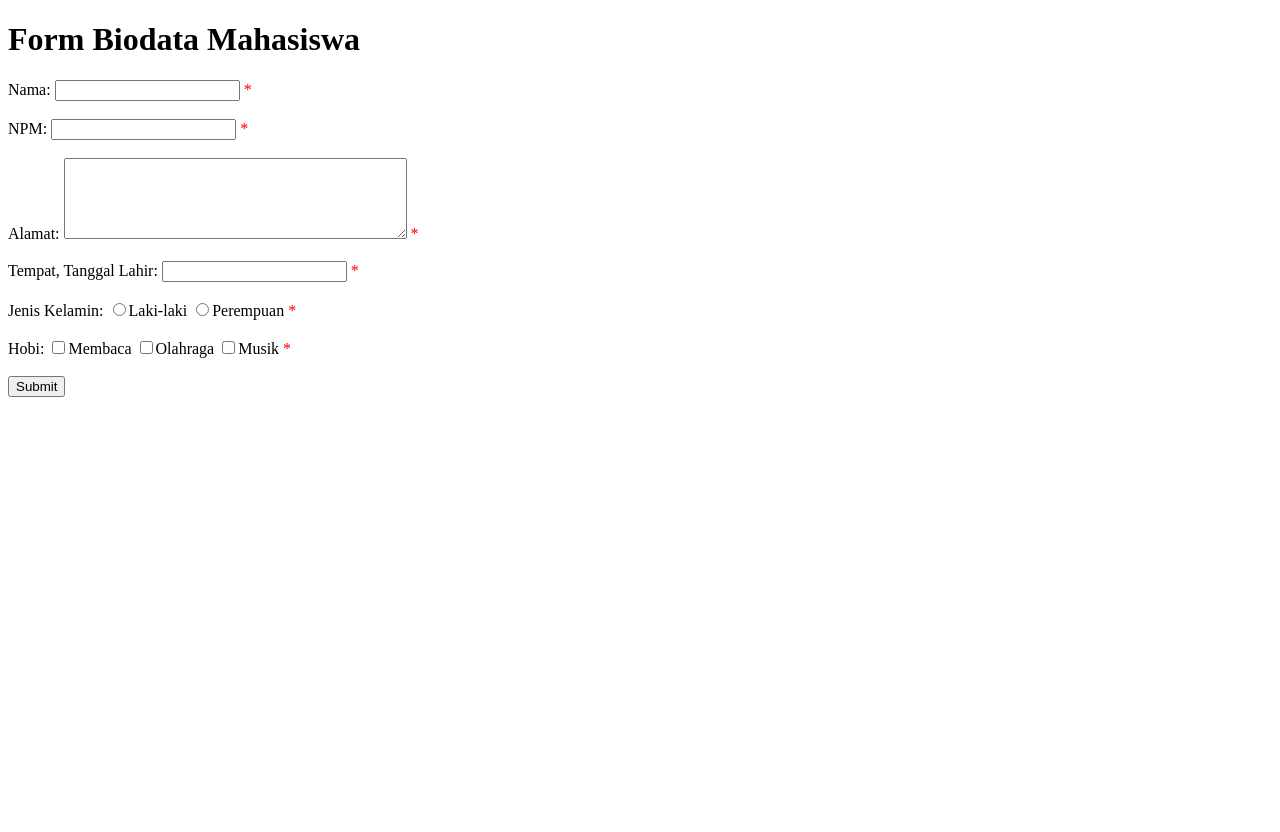
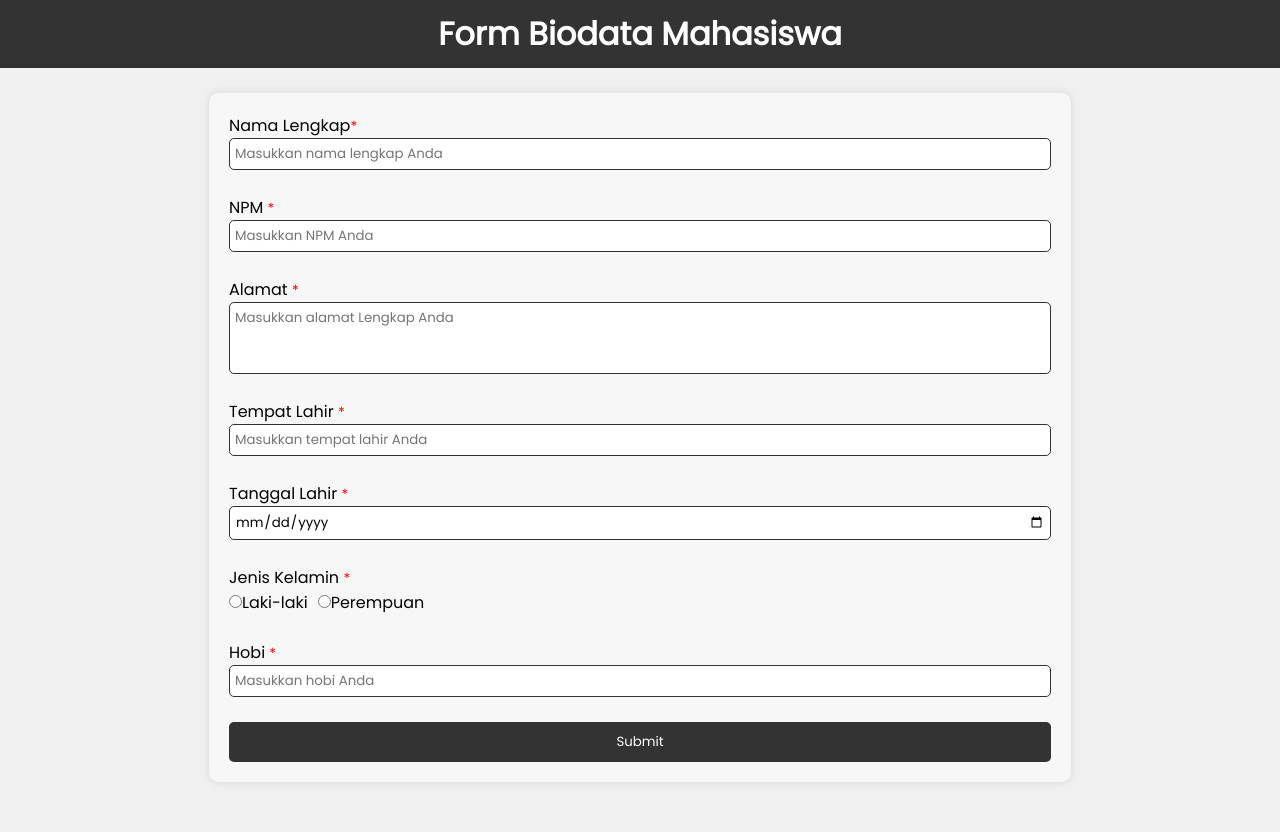
Before and after one commit to KangDap/PemrogramanWeb, a PHP site: page / in a window 1280 px wide. Before the commit the page ends 397 px from the top, so only its background shows below. Run offline with PHP 8.4, Linux system fonts and the light colour scheme.

Commit message:
Update index.php

```diff
--- a/Tugas 4/index.php
+++ b/Tugas 4/index.php
@@ -3,20 +3,98 @@
 <head>
     <meta charset="UTF-8">
     <meta name="viewport" content="width=device-width, initial-scale=1.0">
+    <link rel="stylesheet" href="https://fonts.googleapis.com/css2?family=Poppins:wght@400&display=swap">
     <title>Form Biodata</title>
     <style>
-        .error {color: #FF0000;}
+        * {
+            margin: 0;
+            font-family: Poppins;
+        }
+
+        body {
+            background-color: #f0f0f0;
+            min-height: 100vh;
+            display: flex;
+            flex-direction: column;
+        }
+
+        header {
+            background-color: #333;
+            color: white;
+            padding: 10px 0;
+            text-align: center;
+        }
+
+        .container {
+            display: flex;
+            justify-content: center;
+            align-items: center;
+            flex-direction: column;
+        }
+
+        form{
+            display: flex;
+            flex-direction: column;
+            margin-top: 25px;
+            background-color: rgba(255, 255, 255, 0.5);;
+            padding: 20px;
+            border-radius: 10px;
+            box-shadow: 0 0 10px rgba(0, 0, 0, 0.1);
+        }
+
+        .error {
+            color: #FF0000;
+            font-size: 14px;
+        }
+
+        input, select, textarea{
+            padding: 5px;
+            border: 1px solid #333;
+            border-radius: 5px;
+            transition: 0.3s;
+            resize: none;
+        }
+
+        input[type="submit"]{
+            padding: 10px;
+            border: none;
+            background-color: #333;
+            color: white;
+            cursor: pointer;
+        }
+
+        .output{
+            display: flex;
+            flex-direction: column;
+            margin-top: 25px;
+            background-color: rgba(255, 255, 255, 0.5);;
+            padding: 20px;
+            border-radius: 10px;
+            box-shadow: 0 0 10px rgba(0, 0, 0, 0.1);
+        }
+
+        table, td {
+            border: 1px solid #ddd;
+            padding: 8px;
+            border-collapse: collapse;
+        }
+
+        td:first-child {
+            width: 150px;
+            font-weight: bold;
+        }
     </style>
 </head>
 <body>
     <?php
-        $nameErr = $npmErr = $addressErr = $ttlErr =  $genderErr = $hobbyErr = "";
-        $name = $npm = $address = $ttl = $gender = $hobby = "";
+        $nameErr = $npmErr = $addressErr = $tempatLahirErr = $tanggalLahirErr =  $genderErr = $hobbyErr = "";
+        $name = $npm = $address = $tempatLahir = $tanggalLahir = $ttl = $gender = $hobby = "";
 
         if ($_SERVER["REQUEST_METHOD"] == "POST") {
             if (empty($_POST["name"])) {
                 $nameErr = "Nama harus diisi";
-            } else {
+            }
+            else {
                 $name = test_input($_POST["name"]);
                 if (!preg_match("/^[a-zA-Z-' ]*$/", $name)) {
                     $nameErr = "Hanya huruf dan spasi yang diperbolehkan";
@@ -25,7 +103,8 @@
 
             if (empty($_POST["npm"])) {
                 $npmErr = "NPM harus diisi";
-            } else {
+            }
+            else {
                 $npm = test_input($_POST["npm"]);
                 if (!is_numeric($npm)) {
                     $npmErr = "Hanya angka yang diperbolehkan";
@@ -34,26 +113,37 @@
 
             if (empty($_POST["address"])) {
                 $addressErr = "Alamat harus diisi";
-            } else {
+            }
+            else {
                 $address = test_input($_POST["address"]);
             }
 
-            if (empty($_POST["ttl"])) {
-                $ttlErr = "Tempat, Tanggal Lahir harus diisi";
-            } else {
-                $ttl = test_input($_POST["ttl"]);
+            if (empty($_POST["tempatlahir"])) {
+                $tempatLahirErr = "Tempat Lahir harus diisi";
+            }
+            else {
+                $tempatLahir = test_input($_POST["tempatlahir"]);
+            }
+
+            if (empty($_POST["tanggallahir"])) {
+                $tanggalLahirErr = "Tanggal Lahir harus diisi";
+            }
+            else {
+                $tanggalLahir = test_input($_POST["tanggallahir"]);
             }
 
             if (empty($_POST["gender"])) {
                 $genderErr = "Jenis kelamin harus dipilih";
-            } else {
+            }
+            else {
                 $gender = test_input($_POST["gender"]);
             }
 
             if (empty($_POST["hobby"])) {
                 $hobbyErr = "Hobi harus dipilih";
-            } else {
-                $hobby = test_input(implode(", ", $_POST["hobby"]));
+            }
+            else {
+                $hobby = test_input($_POST["hobby"]);
             }
         }
 
@@ -65,48 +155,69 @@
         }
     ?>
 
-    <h1>Form Biodata Mahasiswa</h1>
-    <form method="post" action="<?php echo htmlspecialchars($_SERVER["PHP_SELF"]);?>">
-        Nama: <input type="text" name="name">
-        <span class="error">* <?php echo $nameErr;?></span>
+    <header>
+        <h1>Form Biodata Mahasiswa</h1>
+    </header>
+
+    <section>
+        <div class="container">
+            <form method="post" action="<?php echo htmlspecialchars($_SERVER["PHP_SELF"]);?>">
+                <p>Nama Lengkap<span class="error">*</span></p>
+                <input type="text" name="name" value="<?php echo $name; ?>" placeholder="Masukkan nama lengkap Anda">
+                <span class="error"> <?php echo $nameErr;?></span>
+                <br>
+                <p>NPM <span class="error">*</span></p>
+                <input type="text" name="npm" value="<?php echo $npm; ?>" placeholder="Masukkan NPM Anda">
+                <span class="error"> <?php echo $npmErr;?></span>
+                <br>
+                <p>Alamat <span class="error">*</span></p>
+                <textarea name="address" rows="3" cols="70" style="resize: none;" placeholder="Masukkan alamat Lengkap Anda"><?php echo $address; ?></textarea>
+                <span class="error"> <?php echo $addressErr;?></span>
+                <br>
+                <p>Tempat Lahir <span class="error">*</span></p>
+                <input type="text" name="tempatlahir" value="<?php echo $tempatLahir; ?>" placeholder="Masukkan tempat lahir Anda">
+                <span class="error"> <?php echo $tempatLahirErr;?></span>
+                <br>
+                <p>Tanggal Lahir <span class="error">*</span></p>
+                <input type="date" name="tanggallahir" value="<?php echo $tanggalLahir; ?>">
+                <span class="error"> <?php echo $tanggalLahirErr;?></span>
+                <br>
+                <p>Jenis Kelamin <span class="error">*</span></p>
+                <div style="display: flex; gap: 10px;">
+                    <label>
+                        <input type="radio" name="gender" value="Laki-laki" <?php if(isset($gender) && $gender == "Laki-laki") echo "checked" ?>>Laki-laki
+                    </label>
+                    <label>
+                        <input type="radio" name="gender" value="Perempuan" <?php if(isset($gender) && $gender == "Perempuan") echo "checked" ?>>Perempuan
+                    </label>
+                </div>
+                <span class="error"> <?php echo $genderErr;?></span>
+                <br>
+                <p>Hobi <span class="error">*</span></p>
+                <input type="text" name="hobby" value="<?php echo $hobby; ?>" placeholder="Masukkan hobi Anda">
+                <span class="error"> <?php echo $hobbyErr;?></span>
+                <br>
+                <input type="submit" name="submit" value="Submit">
+            </form>
+        </div>
+    </section>
         <br><br>
-        NPM: <input type="text" name="npm">
-        <span class="error">* <?php echo $npmErr;?></span>
-        <br><br>
-        Alamat: <textarea name="address" rows="5" cols="40"></textarea>
-        <span class="error">* <?php echo $addressErr;?></span>
-        <br><br>
-        Tempat, Tanggal Lahir: <input type="text" name="ttl">
-        <span class="error">* <?php echo $ttlErr;?></span>
-        <br><br>
-        Jenis Kelamin:
-        <input type="radio" name="gender" value="Laki-laki">Laki-laki
-        <input type="radio" name="gender" value="Perempuan">Perempuan
-        <span class="error">* <?php echo $genderErr;?></span>
-        <br><br>
-        Hobi:
-        <input type="checkbox" name="hobby[]" value="Membaca">Membaca
-        <input type="checkbox" name="hobby[]" value="Olahraga">Olahraga
-        <input type="checkbox" name="hobby[]" value="Musik">Musik
-        <span class="error">* <?php echo $hobbyErr;?></span>
-        <br><br>
-        <input type="submit" name="submit" value="Submit">
-    </form>
-
     <?php
-    if ($_SERVER["REQUEST_METHOD"] == "POST" && !$nameErr && !$npmErr && !$addressErr && !$ttlErr && !$genderErr && !$hobbyErr) {
-        echo "<h2>Data yang anda isi:</h2>";
-        echo "Nama: " . $name;
-        echo "<br>";
-        echo "NPM: " . $npm;
-        echo "<br>";
-        echo "Alamat: " . $address;
-        echo "<br>";
-        echo "Tempat, Tanggal Lahir: " . $ttl;
-        echo "<br>";
-        echo "Jenis Kelamin: " . $gender;
-        echo "<br>";
-        echo "Hobi: " . $hobby;
+    if ($_SERVER["REQUEST_METHOD"] == "POST" && !$nameErr && !$npmErr && !$addressErr && !$tempatLahirErr && !$tanggalLahirErr && !$genderErr && !$hobbyErr) {
+        $ttl = $tempatLahir . ", " . $tanggalLahir;
+        echo "<h2 style=\"text-align: center;\">BIODATA MAHASISWA</h2>";
+        echo "<div class='container'>";
+        echo "<div class='output'>";
+        echo "<table>";
+        echo "<tr><td><b>Nama Lengkap</b></td><td>" . strtoupper($name) . "</td></tr>";
+        echo "<tr><td><b>NPM</b></td><td>" . $npm . "</td></tr>";
+        echo "<tr><td><b>Alamat</b></td><td>" . strtoupper($address) . "</td></tr>";
+        echo "<tr><td><b>TTL</b></td><td>" . $ttl . "</td></tr>";
+        echo "<tr><td><b>Jenis Kelamin</b></td><td>" . $gender . "</td></tr>";
+        echo "<tr><td><b>Hobi</b></td><td>" . $hobby . "</td></tr>";
+        echo "</table>";
+        echo "</div>";
+        echo "</div>";
     }
     ?>
 </body>
```
